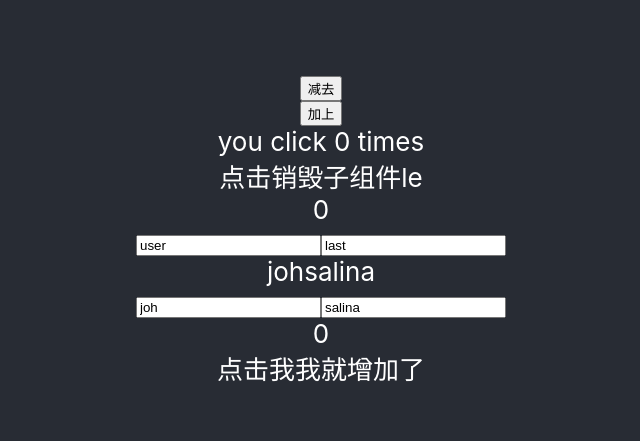
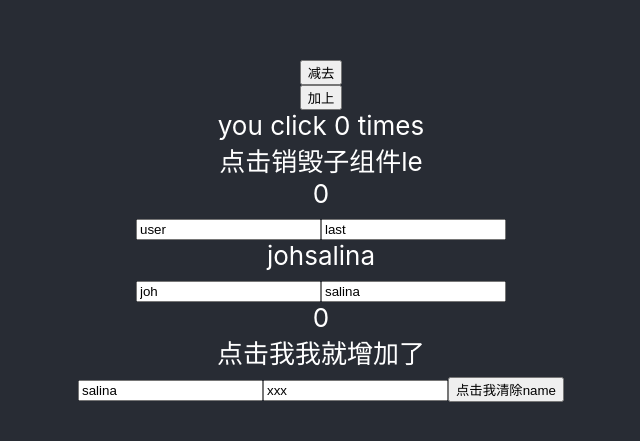
Before and after one commit to xsalina/react-hooks, a React (Create React App) app: page / in a window 1280 px wide. Shown: the part 169-610 px from the top of the page, without its empty margins (319-959 px from the left). Built offline with nearby package versions, Linux system fonts and the light colour scheme.

Commit message:
useCallback，父组件给子组件传值为一个函数的时候。缓存，或者可以用到一个数组有变化的时候去请求

```diff
--- a/src/App.js
+++ b/src/App.js
@@ -3,12 +3,13 @@
  * @Autor: 肖月萍
  * @Description: Do not edit
  * @LastEditors: 肖月萍
- * @LastEditTime: 2020-09-28 22:11:54
+ * @LastEditTime: 2020-09-29 22:14:30
  */
 import React,{useState,useEffect} from 'react';
 import Hooks from './components/hooks'
 import DidUpdate from './components/didUpdate.jsx'
 import Memo from './components/memo'
+import UseCallBack from './components/userCallback'
 import './App.css';
 
 function App() {
@@ -41,6 +42,8 @@ function App() {
         {showHooks && <Hooks count={count} />}
         <DidUpdate />
         <Memo />
+
+        <UseCallBack />
       </header>
     </div>
   );
--- /dev/null
+++ b/src/components/userCallback.jsx
@@ -0,0 +1,28 @@
+// 根据memo我们知道给子组件传值可以解决不必要的重新渲染，
+// 但是当给子组件传一个函数的时候，
+// 我们就需要给这个函数套上一个useCallback，可以解决重复函数重复渲染的问题
+// 用法：useCallback(fun,[]),第一个参数为函数，第二个参数[]可以为空 可以有值（如果不传第二个参数则不起作用）
+// 当[]为空， 永远缓存函数，如果[]里面有值，则根绝里面的值变化而重新缓存，否则不变化，
+// 可以用来，数组中的某个值发生变化了，然后去重新请求
+
+
+import React,{useState,useEffect,memo,useCallback} from 'react';
+export default (props) => {
+    const [name,setName] = useState('salina')
+    const [lastName,setlastName] = useState('xxx')
+    const clearFun = useCallback(() => {
+        setName('')
+    },[])
+    return <div>
+        <input type="text" value={name} onChange ={(e) => setName(e.target.value)} />
+        <input type="text" value={lastName} onChange ={(e) => setlastName(e.target.value)} />
+
+        <ClearValue claerFun={clearFun} />
+
+    </div>
+}
+export const ClearValue = memo((props) => {
+    console.log('子组件渲染了salina')
+    const {claerFun} = props
+    return <button onClick={claerFun}>点击我清除name</button>
+})
```
